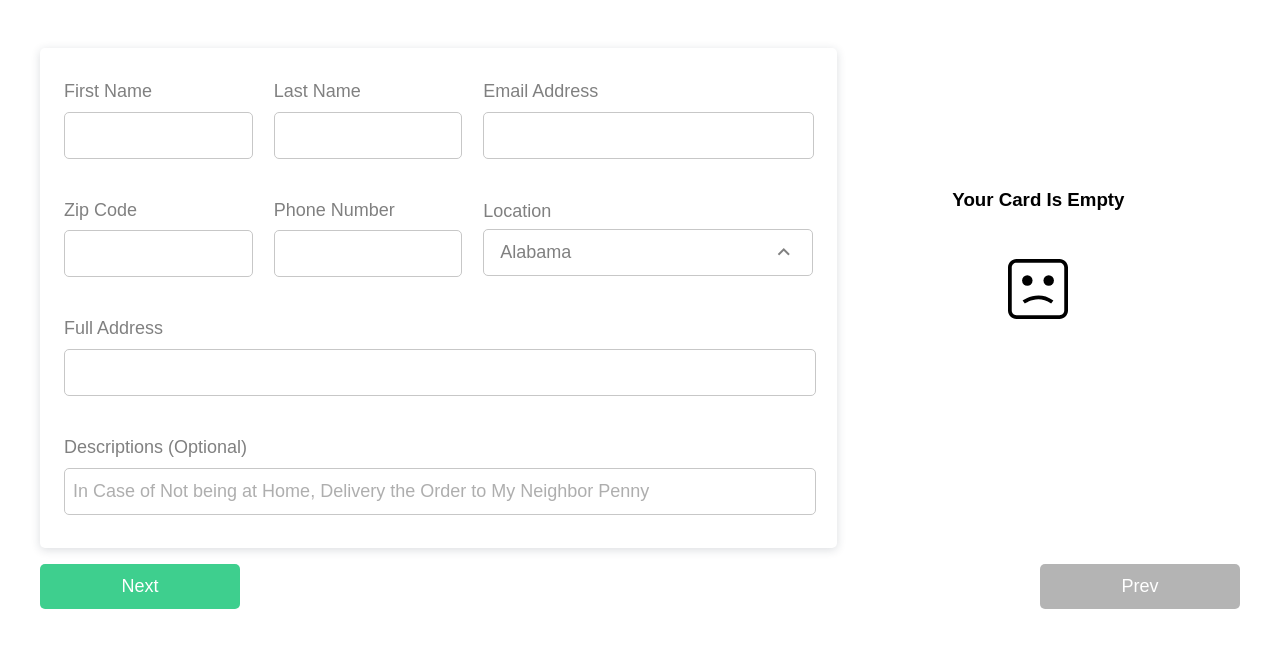
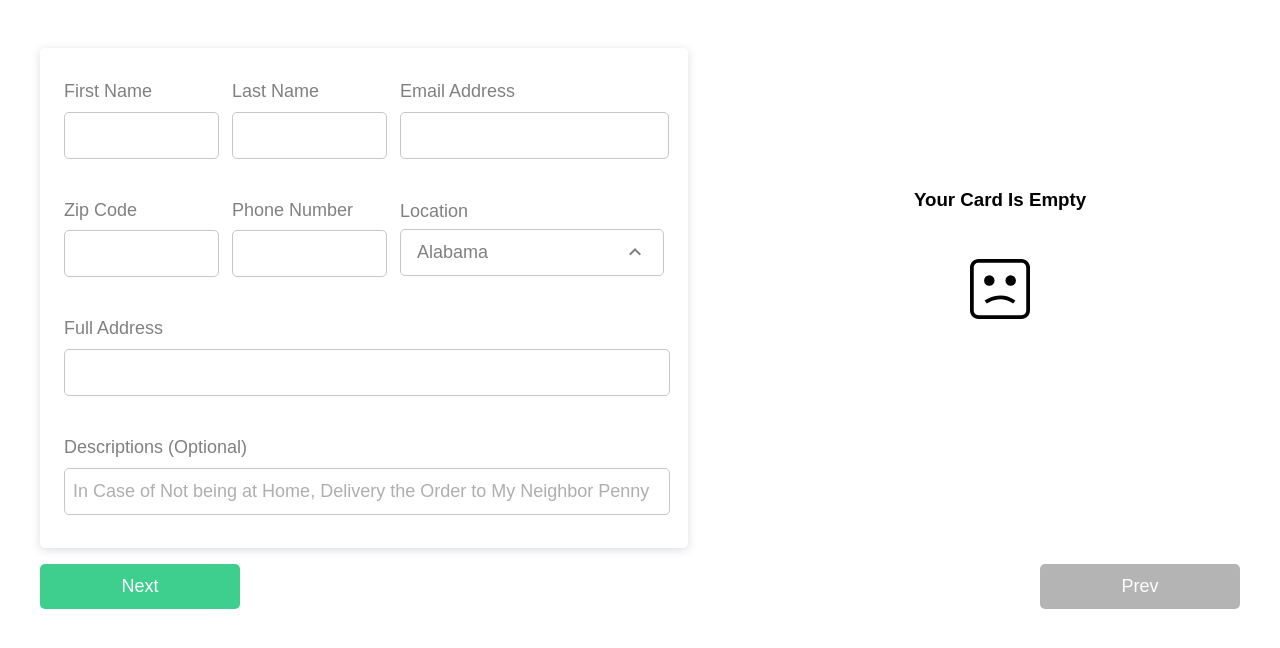
Before and after one commit to cl0ver012/StickerShop, a React (Create React App) app: page /checkout in a window 1280 px wide. Shown: the top 648 px of the page. Built offline with nearby package versions, Linux system fonts and the light colour scheme.

Commit message:
shipping info styles over

```diff
--- a/src/layouts/Checkout/ShippingInfo/ShippingInfo.scss
+++ b/src/layouts/Checkout/ShippingInfo/ShippingInfo.scss
@@ -12,7 +12,7 @@
     font-weight: 200;
   }
   .order-info {
-    width: 65%;
+    width: 50%;
     box-shadow: 0 2px 10px rgba(31,45,61,.16);
     display: flex;
     flex-direction: column;
@@ -37,8 +37,10 @@
     }
   }
   .cart-info {
-    width: 35%;
+    width: 40%;
     height: 500px;
-
+    h5 {
+      width: 300px;
+    }
   }
 }
```
